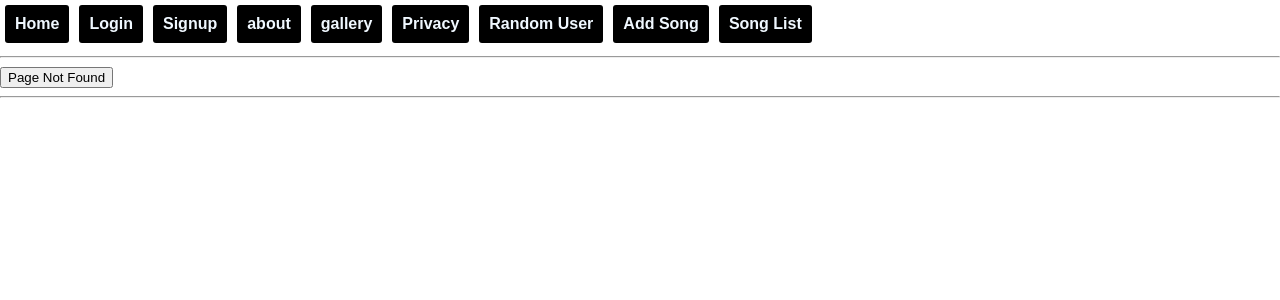
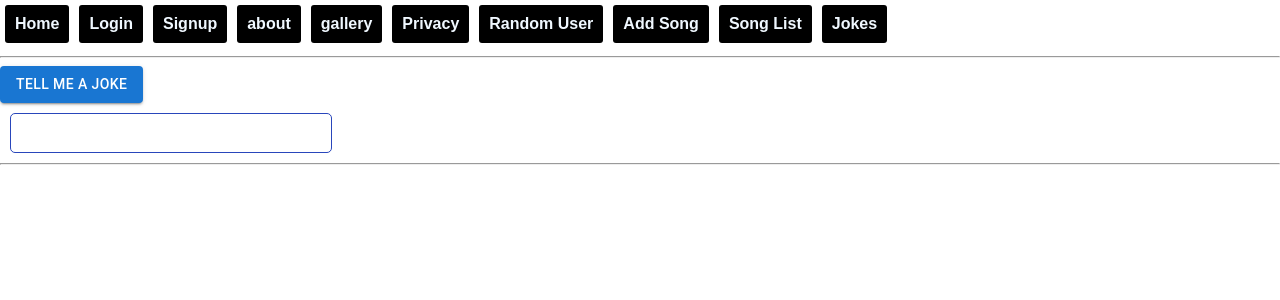
Before and after one commit to gavand-sagar/sagar-notes-manager, a React (Create React App) app: page /jokes in a window 1280 px wide. Before the commit this address had no page. Shown: the top 300 px of the page. Built offline with nearby package versions, Linux system fonts and the light colour scheme.

Commit message:
joke with animation an redux thunk

```diff
--- a/src/App.css
+++ b/src/App.css
@@ -1,4 +1,4 @@
-.user-info{
+.user-info {
   border: 1px solid black;
   margin: 10px;
   padding: 10px;
@@ -6,7 +6,7 @@
   background-color: rgb(236, 227, 217);
 }
 
-.my-button{
+.my-button {
   background-color: black;
   color: aliceblue;
   padding: 10px;
@@ -17,18 +17,18 @@
   font-family: Arial, Helvetica, sans-serif;
 }
 
-.active{
+.active {
   background-color: orange;
   color: black;
 }
 
-.border{
+.border {
   margin: 10px;
   padding: 10px;
   border: 1px solid black;
 }
 
-.login-form{
+.login-form {
   display: inline-flex;
   width: 300px;
   flex-direction: column;
@@ -39,11 +39,39 @@
 }
 
 
-.song-item{
+.song-item {
   margin: 10px;
+  padding: 10px;
   border: 1px solid rgb(41, 70, 187);
-  padding: 10px;
+  border-radius: 5px;
   display: flex;
   justify-content: space-between;
+}
+
+.joke {
+  margin: 10px;
+  padding: 10px;
+  border: 1px solid rgb(41, 70, 187);
   border-radius: 5px;
+  max-width: 300px;
 }
+
+.punchline {
+  animation: grow 2 1s linear
+}
+
+@keyframes grow {
+
+  25% {
+    rotate: 30deg;
+  }
+
+  50% {
+    rotate: -30deg;
+  }
+
+  75% {
+    rotate: 0;
+  }
+
+}
--- a/src/App.js
+++ b/src/App.js
@@ -14,6 +14,7 @@ import Square from './Square';
 import RandomUser from './pages/RandomUser/RandomUser';
 import AddSong from './pages/AddSong/AddSong';
 import SongsList from './pages/SongList/SongsList';
+import Jokes from './pages/Jokes/Jokes';
 
 
 function App() {
@@ -32,6 +33,8 @@ function App() {
         <Route path='/add-song' element={<AddSong />} />
         <Route path='/songs-list' element={<SongsList />} />
         <Route path='/gallery' element={<Gallery />} />
+        <Route path='/jokes' element={<Jokes />} />
+
         <Route path='/privacy' element={<ProtectedRoute><Privacy /></ProtectedRoute>} />
         <Route path='/' element={<button>No path so this</button>} />
         <Route path='*' element={<button>Page Not Found</button>} />
--- /dev/null
+++ b/src/data/jokeSlice.js
@@ -0,0 +1,32 @@
+import { createAsyncThunk, createSlice } from "@reduxjs/toolkit";
+
+export const getAJoke = createAsyncThunk('getAJoke', () => {
+    return fetch('https://official-joke-api.appspot.com/random_joke')
+        .then(x => x.json())
+})
+
+
+const JokeSlice = createSlice({
+    name: 'joke',
+    initialState: {
+        joke: '',
+        loadingJoke: false
+    },
+    extraReducers: (builder) => {
+
+        //what should happen when api initiated
+        builder.addCase(getAJoke.pending, (state, action) => {
+            //action.payload is the response from the api
+            state.loadingJoke = true
+        })
+
+        //what should happen when api will get the data
+        builder.addCase(getAJoke.fulfilled, (state, action) => {
+            //action.payload is the response from the api
+            state.joke = action.payload
+            state.loadingJoke = false
+        })
+    }
+})
+
+export default JokeSlice;
--- a/src/data/store.js
+++ b/src/data/store.js
@@ -1,12 +1,14 @@
 import { configureStore } from "@reduxjs/toolkit";
 import cartSlice from "./cartSlice";
 import catFactSlice from "./catFactSlice";
+import JokeSlice from "./jokeSlice";
 import songSlice from "./songSlice";
 
 export const store = configureStore({
     reducer: {
         cart: cartSlice.reducer,
         songs: songSlice.reducer,
-        catFact: catFactSlice.reducer
+        catFact: catFactSlice.reducer,
+        joke: JokeSlice.reducer
     }
 })
--- /dev/null
+++ b/src/pages/Jokes/Joke.js
@@ -0,0 +1,18 @@
+import React, { useEffect, useState } from 'react'
+
+export default function Joke({ joke }) {
+
+    const [cracked, setCracked] = useState(false)
+    useEffect(() => {
+        setCracked(false)
+    }, [joke])
+
+    return (
+        <div className='joke'>
+            <h3 onClick={e => setCracked(true)}>{joke.setup}</h3>
+            {
+                cracked && <h1 className='punchline'>{joke.punchline}</h1>
+            }
+        </div>
+    )
+}
--- /dev/null
+++ b/src/pages/Jokes/JokeSkeleton.js
@@ -0,0 +1,11 @@
+import { Skeleton } from '@mui/material'
+import React from 'react'
+
+export default function JokeSkeleton() {
+
+    return (
+        <div className='joke'>
+            <h1><Skeleton/></h1>
+        </div>
+    )
+}
--- /dev/null
+++ b/src/pages/Jokes/Jokes.js
@@ -0,0 +1,21 @@
+import { Button } from '@mui/material'
+import React from 'react'
+import { useDispatch, useSelector } from 'react-redux'
+import { getAJoke } from '../../data/jokeSlice'
+import Joke from './Joke'
+import JokeSkeleton from './JokeSkeleton'
+
+export default function Jokes() {
+    const joke = useSelector(store => store.joke.joke)
+    const loadingJoke = useSelector(store => store.joke.loadingJoke)
+    const dispatch = useDispatch();
+    function getJoke() {
+        dispatch(getAJoke())
+    }
+    return (
+        <div>
+            <Button variant='contained' onClick={getJoke}>Tell me a Joke</Button>
+            {loadingJoke ? <JokeSkeleton></JokeSkeleton> : <Joke joke={joke} />}
+        </div>
+    )
+}
--- a/src/shared/components/Header.js
+++ b/src/shared/components/Header.js
@@ -41,6 +41,12 @@ export default function Header() {
             <Link to={'/songs-list'}>
                 <FancyButton>Song List</FancyButton>
             </Link>
+
+            <Link to={'/jokes'}>
+                <FancyButton>Jokes</FancyButton>
+            </Link>
+
+
         </div>
     )
 }
```
